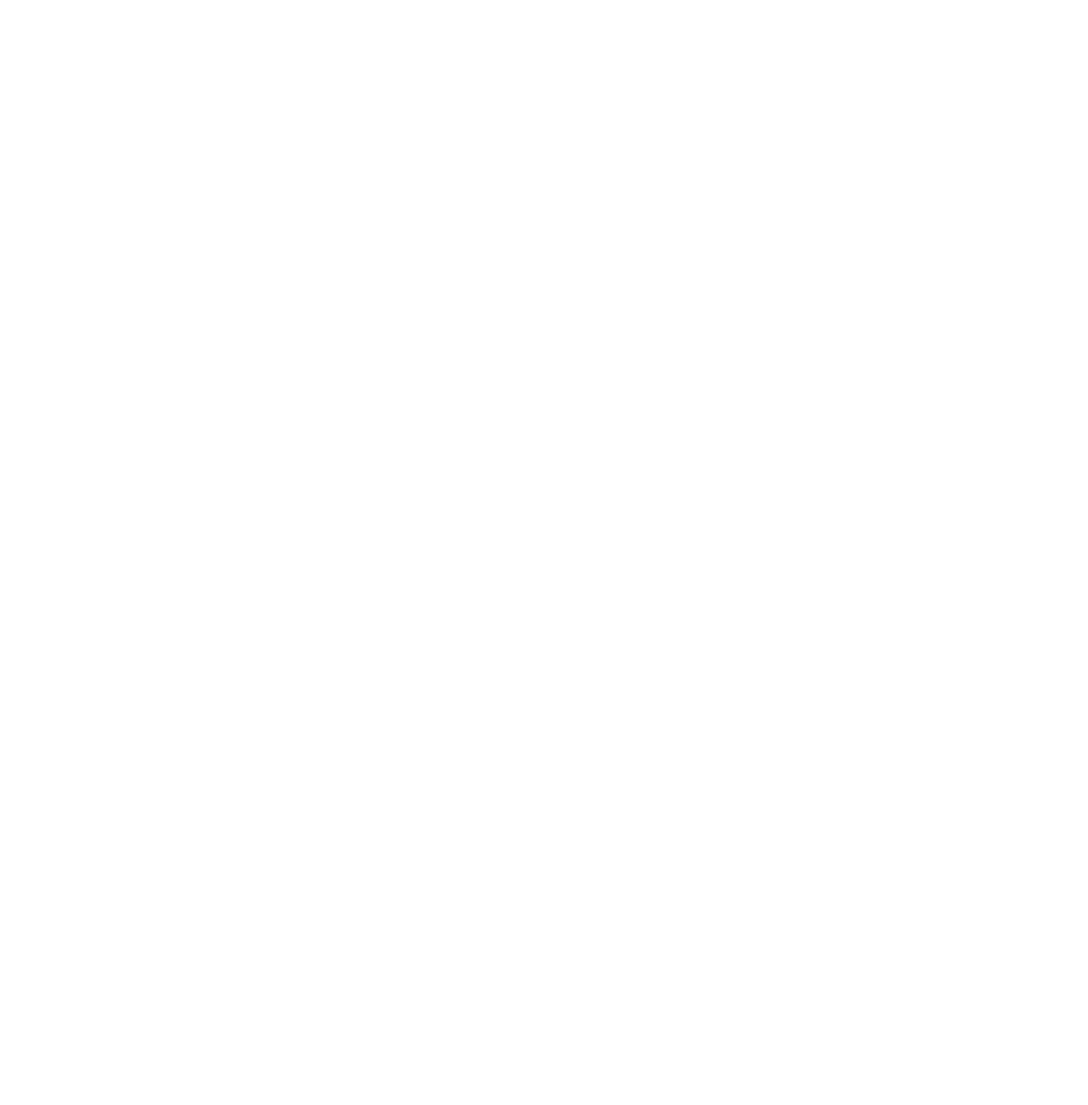
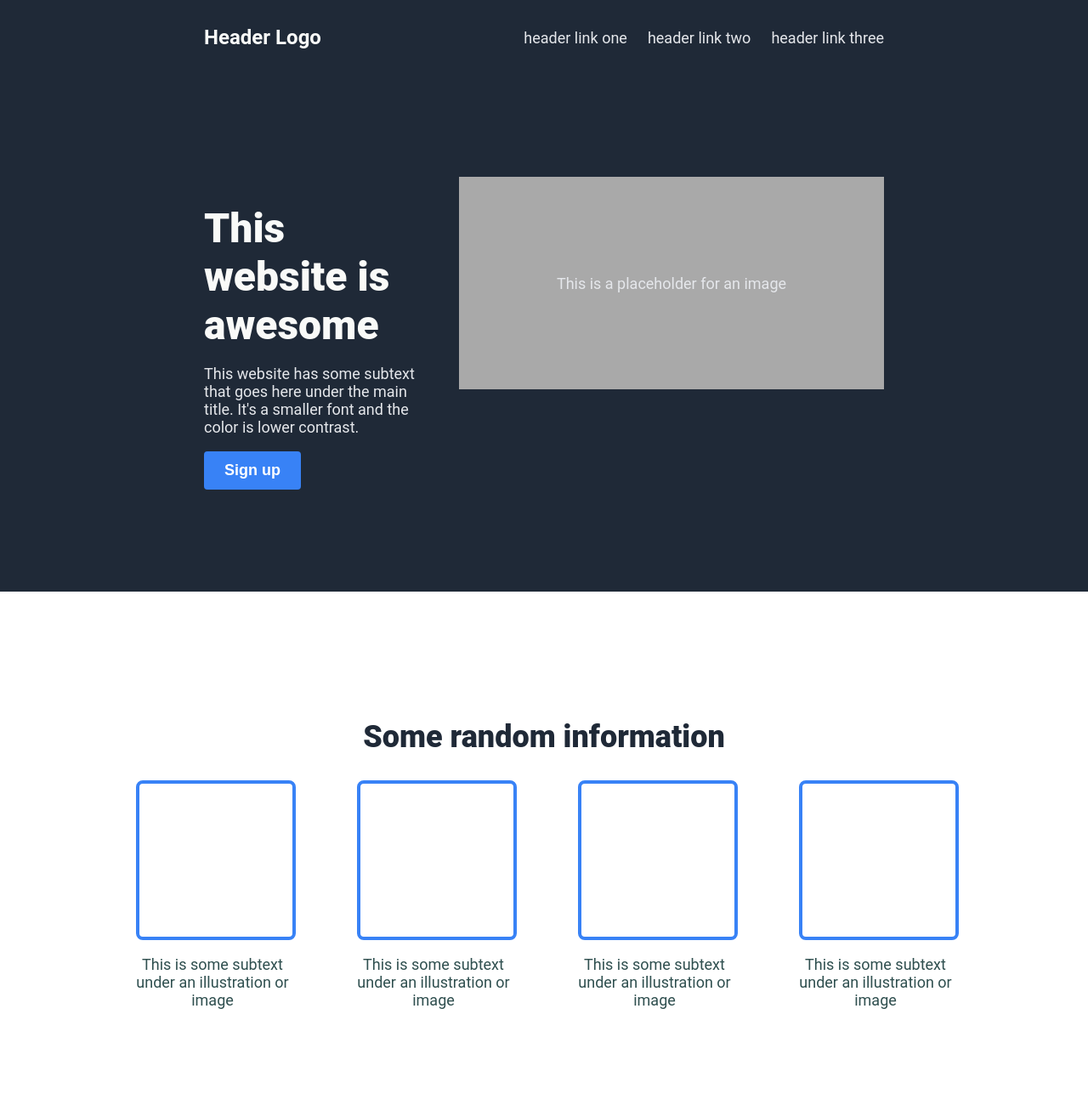
Before and after one commit to maurilop/landing-page, a plain HTML site: page index.html in a window 1280 px wide. Shown: the top 1300 px of the page at 85% size. Before the commit the page ends 800 px from the top, so only its background shows below. Drawn offline with Linux system fonts and the light colour scheme.

Commit message:
Add everything (forgot to commit, fuck)

```diff
--- a/index.html
+++ b/index.html
@@ -4,7 +4,85 @@
     <meta charset="UTF-8" />
     <meta http-equiv="X-UA-Compatible" content="IE=edge" />
     <meta name="viewport" content="width=device-width, initial-scale=1.0" />
+    <link rel="stylesheet" href="styles.css" />
     <title>Landing Page</title>
   </head>
-  <body></body>
+  <body>
+    <div class="header">
+      <div class="nav-bar">
+        <div class="logo">Header Logo</div>
+        <ul>
+          <li><a class="body-text">header link one</a></li>
+          <li><a class="body-text">header link two</a></li>
+          <li><a class="body-text">header link three</a></li>
+        </ul>
+      </div>
+      <div class="header-content">
+        <div class="header-content-left-side">
+          <h1>This website is awesome</h1>
+          <p class="body-text">
+            This website has some subtext that goes here under the main title.
+            It's a smaller font and the color is lower contrast.
+          </p>
+          <button class="button button-default">Sign up</button>
+        </div>
+        <div class="l-img-ph">
+          <p class="body-text">This is a placeholder for an image</p>
+        </div>
+      </div>
+    </div>
+    <div class="info-container">
+      <h2>Some random information</h2>
+      <div class="info-group">
+        <div class="info-block">
+          <div class="s-img-ph"></div>
+          <p class="body-text-dark">
+            This is some subtext under an illustration or image
+          </p>
+        </div>
+        <div class="info-block">
+          <div class="s-img-ph"></div>
+          <p class="body-text-dark">
+            This is some subtext under an illustration or image
+          </p>
+        </div>
+        <div class="info-block">
+          <div class="s-img-ph"></div>
+          <p class="body-text-dark">
+            This is some subtext under an illustration or image
+          </p>
+        </div>
+        <div class="info-block">
+          <div class="s-img-ph"></div>
+          <p class="body-text-dark">
+            This is some subtext under an illustration or image
+          </p>
+        </div>
+      </div>
+    </div>
+    <div class="quote-container">
+      <p class="quote">
+        This is an inspiring quote, or a testimonial from a customer. Maybe it's
+        just filling up space, or maybe people will actually read it. Who knows?
+        All I know is that it looks nice.
+      </p>
+      <p class="quote-author">-Thor, God of Thunder</p>
+    </div>
+    <div class="signup-container">
+      <div class="signup-banner">
+        <div class="signup-left-side">
+          <h3>Call to action! It's time!</h3>
+          <p class="body-text">
+            Sign up for our product by clicking that button right over there!
+          </p>
+        </div>
+        <div class="signup-right-side">
+          <button class="button button-inverted">Sign up</button>
+        </div>
+      </div>
+    </div>
+    <div class="footer">
+      <p class="body-text">Copyright © The Odin Project 2023</p>
+    </div>
+  </body>
 </html>
--- /dev/null
+++ b/styles.css
@@ -0,0 +1,171 @@
+body {
+  font-family: "Roboto", sans-serif;
+  margin: 0;
+}
+
+.logo {
+  font-size: 24px;
+  color: #f9faf8;
+  font-weight: bold;
+}
+
+.header,
+.footer {
+  background-color: #1f2937;
+}
+
+.body-text {
+  color: #e5e7eb;
+  font-size: 18px;
+}
+
+h1 {
+  font-size: 48px;
+  font-weight: 900;
+  color: #f9faf8;
+  margin-bottom: 0;
+}
+
+.nav-bar {
+  display: flex;
+  justify-content: space-between;
+  height: 40px;
+  padding: 24px 240px;
+  align-items: center;
+}
+
+.nav-bar ul {
+  display: flex;
+  list-style: none;
+  margin: 0;
+  gap: 24px;
+}
+
+.l-img-ph {
+  width: 500px;
+  height: 250px;
+  background-color: darkgrey;
+  display: flex;
+  align-items: center;
+  justify-content: center;
+  flex-shrink: 0;
+}
+
+.header-content {
+  padding: 120px 240px;
+  display: flex;
+  justify-content: space-between;
+  gap: 48px;
+}
+
+.button {
+  background-color: #3882f6;
+  font-size: 18px;
+  color: white;
+  font-weight: bold;
+  padding: 12px 24px;
+  border-radius: 4px;
+}
+
+.button-default {
+  border: none;
+}
+
+.button-inverted {
+  border: 1px solid white;
+}
+
+h2 {
+  font-size: 36px;
+  font-weight: 900;
+  color: #1f2937;
+}
+
+.info-container {
+  display: flex;
+  flex-direction: column;
+  align-items: center;
+  justify-content: center;
+  padding: 120px 240px;
+}
+
+.info-group {
+  display: flex;
+  gap: 80px;
+}
+
+.info-block {
+  width: 180px;
+}
+
+.s-img-ph {
+  width: 180px;
+  height: 180px;
+  border: 4px solid #3882f6;
+  border-radius: 8px;
+}
+
+.body-text-dark {
+  color: darkslategray;
+  font-size: 18px;
+  text-align: center;
+}
+
+.quote-container {
+  background-color: #e5e7eb;
+  padding: 120px 240px;
+}
+
+.quote {
+  color: #1f2937;
+  font-size: 36px;
+  font-weight: lighter;
+  font-style: italic;
+}
+
+.quote-author {
+  color: #1f2937;
+  font-weight: bold;
+  font-size: 24px;
+  text-align: right;
+}
+
+.signup-container {
+  padding: 120px 240px;
+}
+
+.signup-banner {
+  background-color: #3882f6;
+  padding: 40px 120px;
+  border-radius: 8px;
+  display: flex;
+  justify-content: space-between;
+  gap: 40px;
+}
+
+.signup-left-side {
+  display: flex;
+  flex-direction: column;
+  gap: 12px;
+}
+
+.signup-left-side p {
+  margin: 0;
+}
+
+.signup-right-side {
+  align-self: center;
+}
+
+h3 {
+  color: white;
+  font-size: 24px;
+  margin: 0;
+}
+
+.footer {
+  height: 120px;
+  display: flex;
+  align-items: center;
+  justify-content: center;
+}
```
